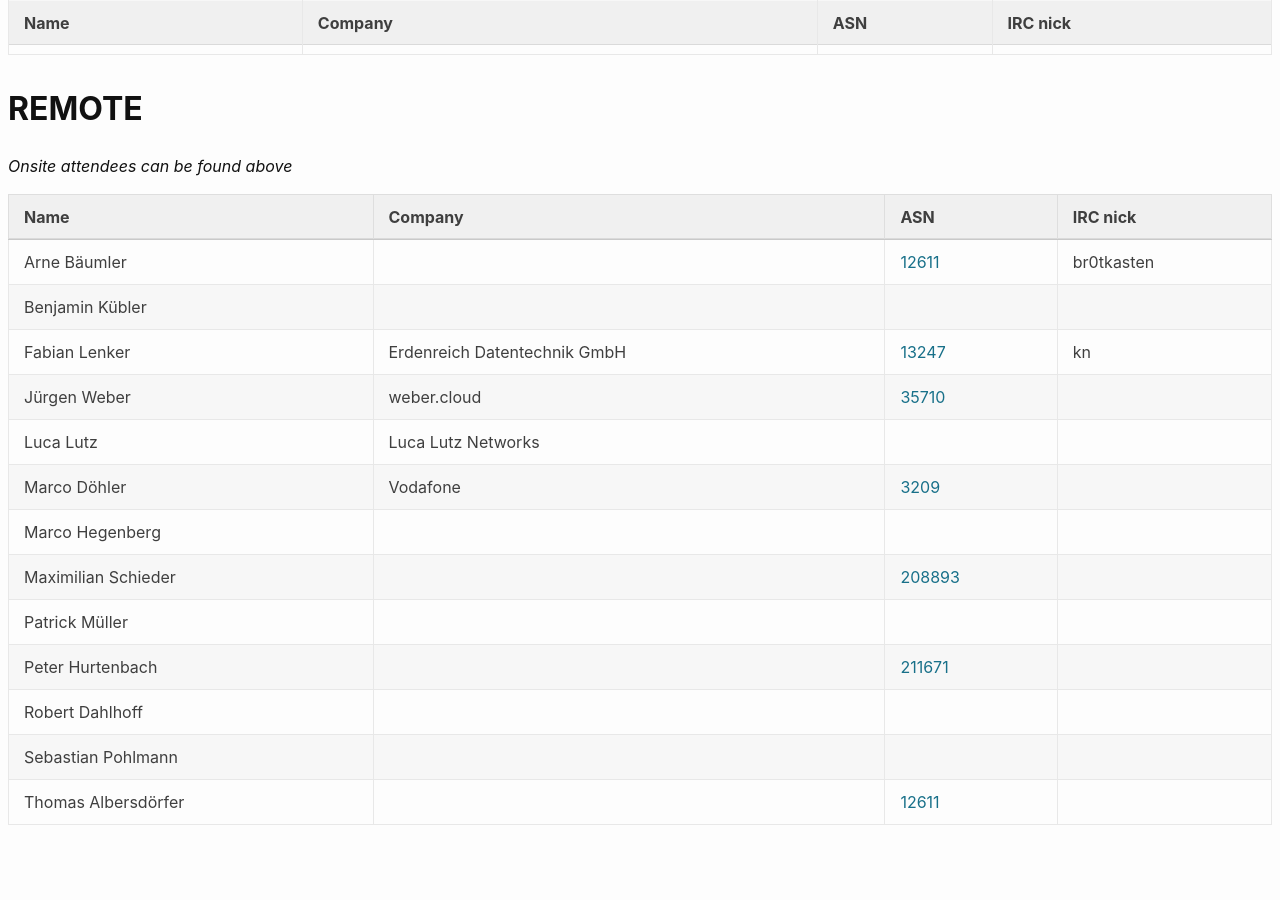
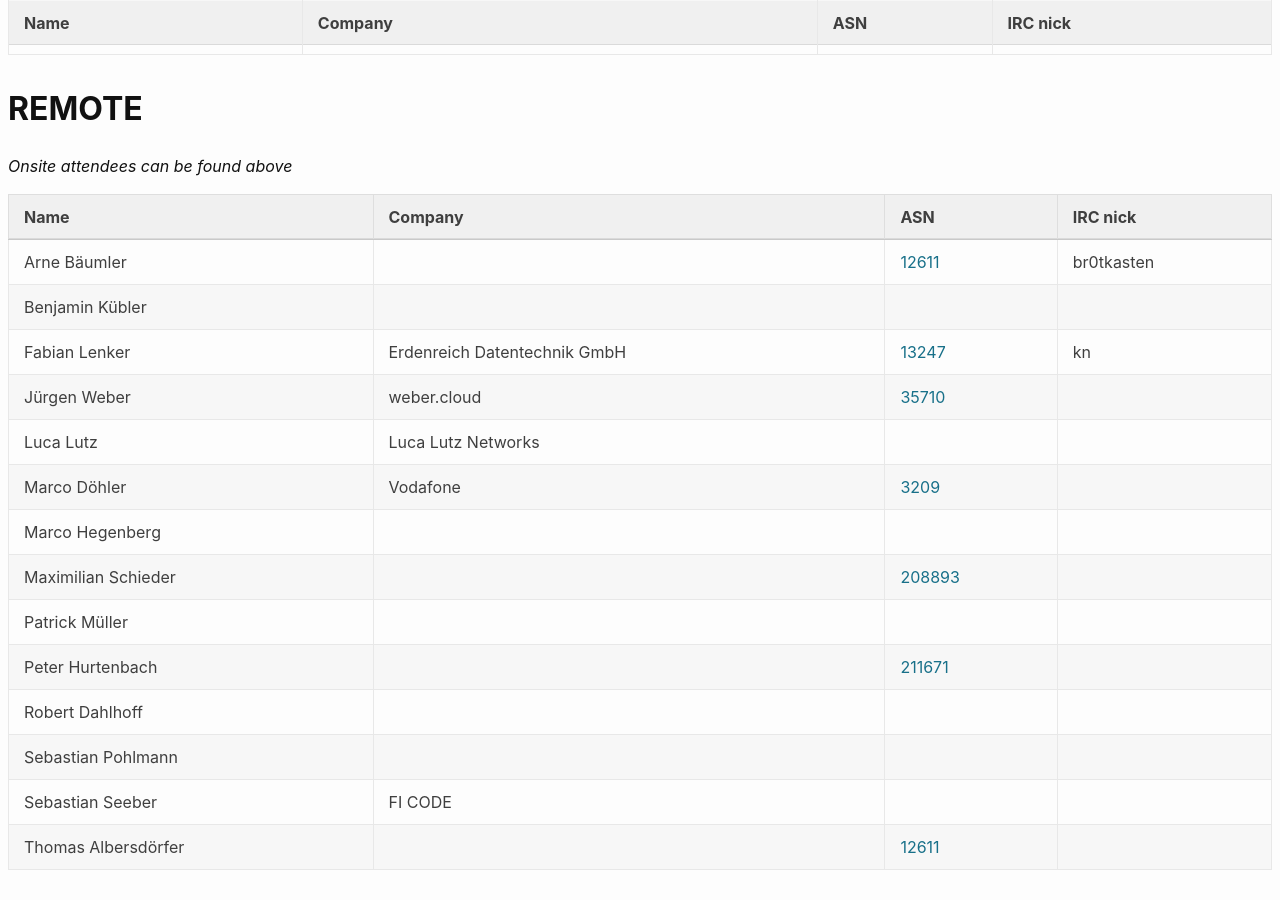
Before and after one commit to denog/pretix-attendeelist, a Jekyll site: the page built from denog15/index.md, in a window 1280 px wide and 900 px high, scrolled down 2867 px. Built offline with Jekyll 4.4.1, drawn with Linux system fonts in a browser that asks for light colours; before the commit the page ends 3722 px from its top, so only the background shows below that.

Commit message:
Latest data: Mon Aug  7 08:10:39 UTC 2023

```diff
--- a/_data/attendees_denog15_online.json
+++ b/_data/attendees_denog15_online.json
@@ -72,6 +72,12 @@
     "asn": null
   },
   {
+    "name": "Sebastian Seeber",
+    "company": "FI CODE",
+    "irc": null,
+    "asn": null
+  },
+  {
     "name": "Thomas Albersdörfer",
     "company": null,
     "irc": null,
```
